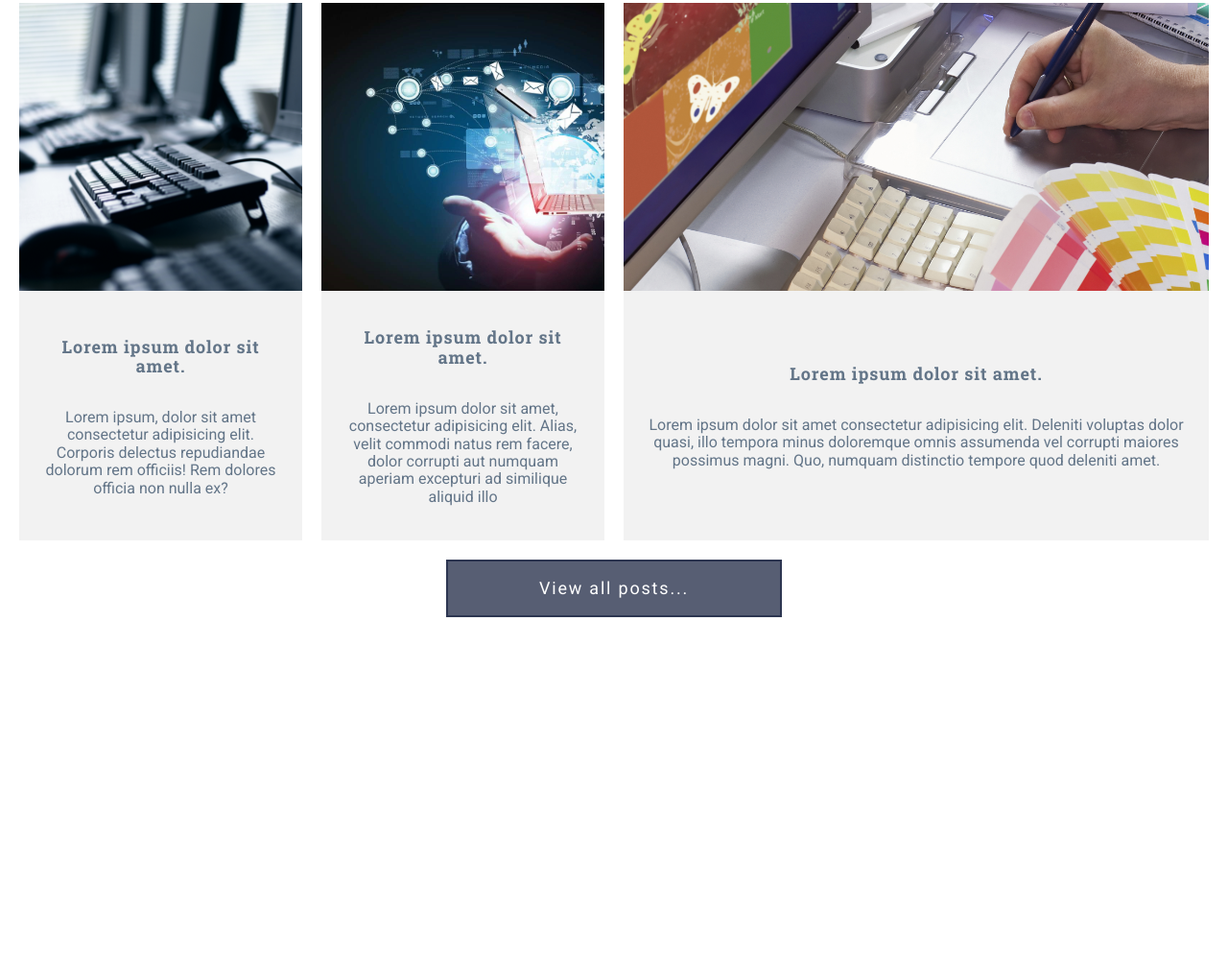
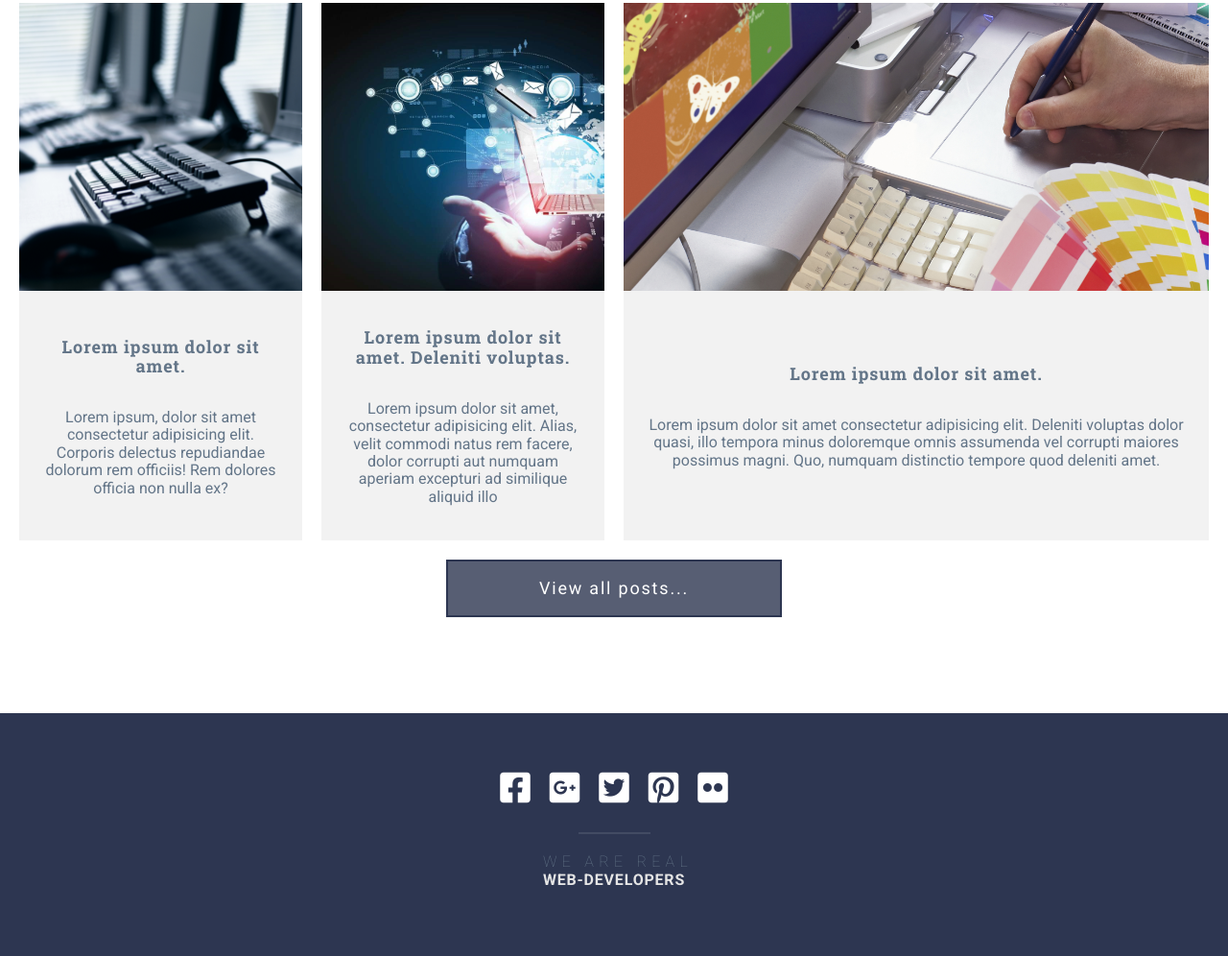
Before and after one commit to DeliasZen/grid-template, a website: page index.html in a window 1280 px wide. Shown: the part 3342-4338 px from the top of the page at 96% size. Before the commit the page ends 4085 px from the top, so only its background shows below. Drawn offline with Linux system fonts and the light colour scheme.

Commit message:
added footer

```diff
--- a/assets/scss/common/_typography.scss
+++ b/assets/scss/common/_typography.scss
@@ -9,8 +9,6 @@
 
 html {
   overflow-y: scroll;
-
-  letter-spacing: 0.1em;
 
   color: $color-gray;
 
@@ -41,6 +39,13 @@ h1 {
 }
 
 h2 {
+  letter-spacing: 0.1em;
+
+  color: $color-primary;
+
+  font-family: "Roboto Slab", serif;
+  line-height: 1.2em;
+
   @include lg-min {
     margin-bottom: 3rem;
 
@@ -63,18 +68,13 @@ h2 {
 
     font-size: 1.5rem;
   }
-
-  letter-spacing: 0.1em;
-
-  color: $color-primary;
-
-  font-family: "Roboto Slab", serif;
-  line-height: 1.2em;
 }
 
 h3 {
   letter-spacing: 0.05em;
+
   color: $color-gray;
+
   font-size: 1.125rem;
 }
 
--- a/assets/scss/components/footer/_footer.scss
+++ b/assets/scss/components/footer/_footer.scss
@@ -1,2 +1,72 @@
 @use "../../presets" as *;
 @use "../../mixins" as *;
+
+.footer {
+  padding: 50px 20px 70px;
+
+  text-align: center;
+
+  background-color: $color-primary;
+
+  &__container {
+    @extend %container;
+  }
+
+  &__social {
+    position: relative;
+
+    display: grid;
+    justify-content: center;
+
+    margin-bottom: $gap-x2;
+
+    grid-template-columns: repeat(auto-fit, minmax(50px, max-content));
+
+    &::after {
+      position: absolute;
+      bottom: -$gap;
+      left: calc(50% - 75px / 2);
+
+      width: 75px;
+      height: 2px;
+
+      content: "";
+
+      background-color: rgba(255, 255, 255, 0.1);
+    }
+
+    .fab {
+      font-size: 36px;
+    }
+
+    & a {
+      display: block;
+
+      padding: $gap-sm;
+
+      transition: color 0.5s;
+
+      &:hover,
+      &:focus {
+        color: $color-accent;
+      }
+    }
+  }
+
+  &__copy span {
+    &:nth-of-type(1) {
+      margin-right: -0.5em;
+
+      letter-spacing: 0.33em;
+
+      font-weight: 100;
+    }
+    &:nth-of-type(2) {
+      letter-spacing: 0.05em;
+
+      color: $color-gray-light;
+
+      font-weight: 700;
+    }
+  }
+}
--- a/assets/scss/components/header/_header-navbar.scss
+++ b/assets/scss/components/header/_header-navbar.scss
@@ -2,6 +2,8 @@
 @use "../../mixins" as *;
 
 .header-navbar {
+  letter-spacing: 0.1em;
+
   @include md {
     display: flex;
     justify-content: flex-end;
--- a/assets/scss/components/sections/_section-posts.scss
+++ b/assets/scss/components/sections/_section-posts.scss
@@ -6,12 +6,10 @@
     padding-top: $gap-x5;
     padding-bottom: $gap-x5;
   }
-
   @include lg-md {
     padding-top: $gap-x4;
     padding-bottom: $gap-x4;
   }
-
   @include md {
     padding-top: $gap-x3;
     padding-bottom: $gap-x3;
@@ -22,32 +20,30 @@
   }
 
   &__grid {
+    display: grid;
+
+    padding-bottom: 20px;
+
+    gap: 20px;
     @include lg-min {
-      grid-template-areas:
-        "p1 p1 p2 p3"
+      grid-template-areas: "p1 p1 p2 p3"
       "p4 p5 p6 p6";
       grid-template-columns: repeat(4, 1fr);
     }
-
     @include lg-md {
-      grid-template-areas:
-        "p1 p1 p2"
+      grid-template-areas: "p1 p1 p2"
       "p3 p4 p4"
       "p5 p5 p6";
       grid-template-columns: repeat(3, 1fr);
     }
-
     @include md-sm {
-      grid-template-areas:
-        "p1 p2"
+      grid-template-areas: "p1 p2"
       "p3 p4"
       "p5 p6";
       grid-template-columns: 1fr 1fr;
     }
-
     @include sm {
-      grid-template-areas:
-        "p1"
+      grid-template-areas: "p1"
       "p2"
       "p3"
       "p4"
@@ -55,52 +51,55 @@
       "p6";
       grid-template-columns: 1fr;
     }
-
-    display: grid;
-    padding-bottom: 20px;
-    gap: 20px;
   }
 }
 
 .post-item {
   transition: background-color 0.5s;
+
   background-color: darken($color-light, 5%);
 
   &__link {
     display: grid;
     overflow: hidden;
+
     height: 100%;
+
     grid-template-rows: 300px 1fr;
   }
 
   &__image {
     display: flex;
+    overflow: hidden;
     align-content: center;
     justify-content: center;
-    overflow: hidden;
+
     background-color: $color-primary;
 
     img {
       width: 100%;
+
       transition: transform 0.5s;
+
       object-fit: cover;
     }
   }
 
   &__caption {
     display: grid;
+    align-content: center;
+
     padding: $gap;
-    align-content: center;
 
     h3 {
       transition: color 0.5s;
       text-align: center;
+
       font-family: "Roboto Slab", serif;
     }
     p {
       transition: color 0.5s;
       text-align: center;
-      letter-spacing: 0em;
     }
   }
 }
--- a/assets/scss/components/sections/skills/_skills.scss
+++ b/assets/scss/components/sections/skills/_skills.scss
@@ -11,6 +11,7 @@
 
   &__container {
     display: grid;
+
     padding-bottom: $gap;
 
     @include lg-min {
--- a/assets/scss/presets/_variables.scss
+++ b/assets/scss/presets/_variables.scss
@@ -11,7 +11,6 @@ $gap: 20px;
 $gap-sm: math.div($gap, 2);
 $gap-lg: $gap * 1.5;
 $gap-x2: $gap * 2;
-$gap-x2: $gap * 2;
 $gap-x3: $gap * 3;
 $gap-x4: $gap * 4;
 $gap-x5: $gap * 5;
--- a/index.html
+++ b/index.html
@@ -6,14 +6,11 @@
   <meta name="viewport" content="width=device-width, initial-scale=1.0, minimum-scale=1.0">
   <meta http-equiv="X-UA-Compatible" content="ie=edge">
   <link rel="shortcut icon" href="assets/img/favicon.png" type="image/png">
-  <!-- Подключаем шрифты Roboto и Roboto Slab c сервиса google -->
   <link rel="preconnect" href="https://fonts.gstatic.com">
   <link
     href="https://fonts.googleapis.com/css2?family=Roboto+Slab:wght@100;300;400;700&family=Roboto:wght@100;300;400;500;700;900&display=swap"
     rel="stylesheet">
-  <!-- Подключаем иконочный шрифт fontawesome -->
   <link rel="stylesheet" href="libs/@fortawesome/fontawesome-free/css/all.min.css">
-  <!-- Подключаем наш основной стиль, с которым будем работать -->
   <link rel="stylesheet" href="assets/css/style.css">
   <title>GRID-TEMPLATE</title>
 </head>
@@ -216,7 +213,7 @@
                 <img src="assets/img/img-post-5.png" alt="">
               </div>
               <div class="post-item__caption">
-                <h3>Lorem ipsum dolor sit amet.</h3>
+                <h3>Lorem ipsum dolor sit amet. Deleniti voluptas.</h3>
                 <p>Lorem ipsum dolor sit amet, consectetur adipisicing elit. Alias, velit commodi natus rem facere,
                   dolor corrupti aut numquam aperiam excepturi ad similique aliquid illo</p>
               </div>
@@ -242,15 +239,33 @@
       </div>
     </section>
   </main>
-  <footer></footer>
 
+  <footer class="footer">
+    <div class="footer__container">
+      <div class="footer__social">
+        <a href="">
+          <i class="fab fa-facebook-square"></i>
+        </a>
+        <a href="">
+          <i class="fab fa-google-plus-square"></i>
+        </a>
+        <a href="">
+          <i class="fab fa-twitter-square"></i>
+        </a>
+        <a href="">
+          <i class="fab fa-pinterest-square"></i>
+        </a>
+        <a href="">
+          <i class="fab fa-flickr"></i>
+        </a>
+      </div>
+      <div class="footer__copy">
+        <span>WE ARE REAL</span><br><span>WEB-DEVELOPERS</span>
+      </div>
+    </div>
+  </footer>
 
-
-  <!-- Код пишем здесь -->
-
-  <!-- Подключаем библиотеку jquery, необходимую для работы нашего основного скрипта -->
   <script src="libs/jquery/dist/jquery.min.js"></script>
-  <!-- Подключаем наш основной скрипт, с которым будем работать -->
   <script src="assets/js/main.js"></script>
 
 </body>
```
Also changed, not shown: assets/css/style.css. Lines whose indentation alone changed are shown as unchanged.
